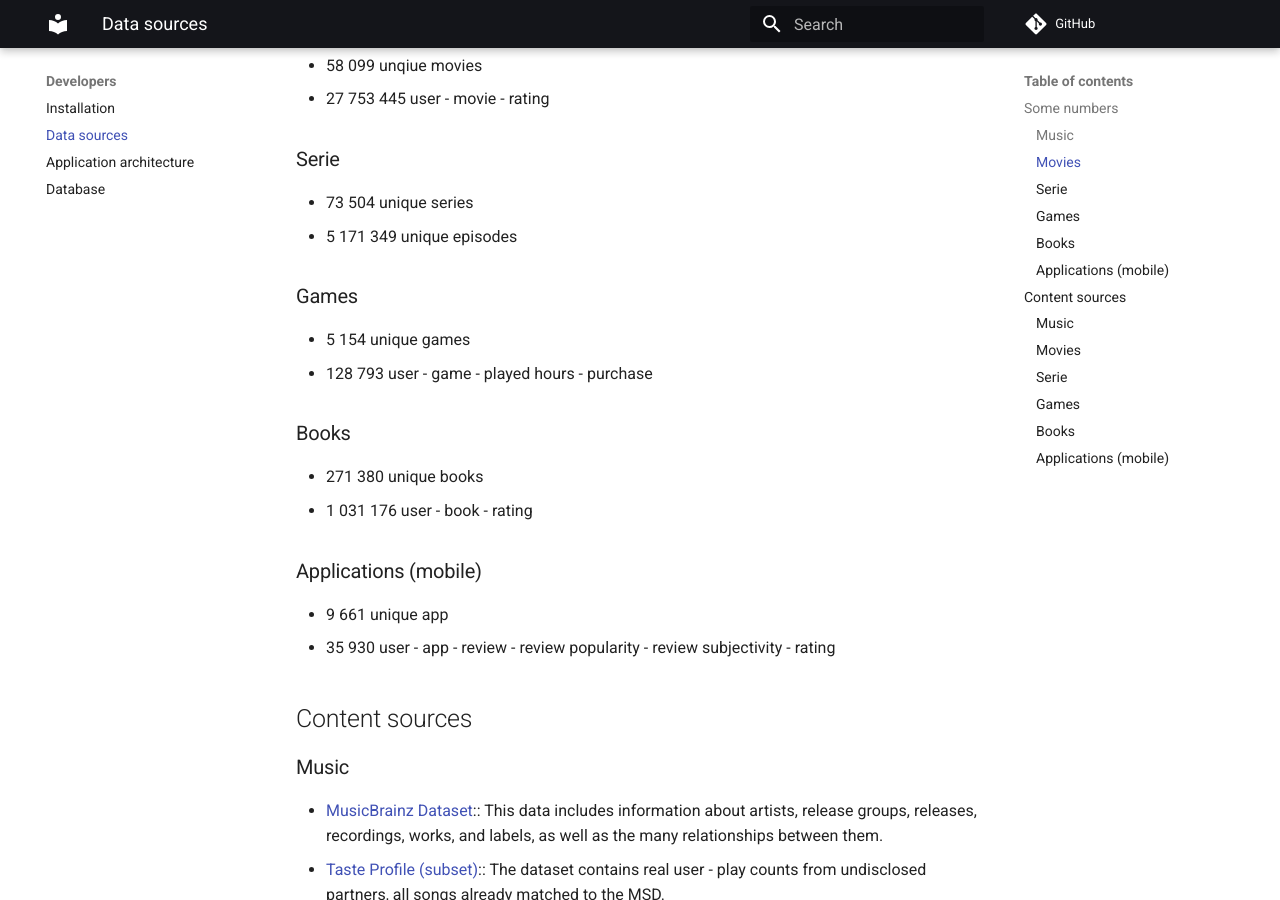
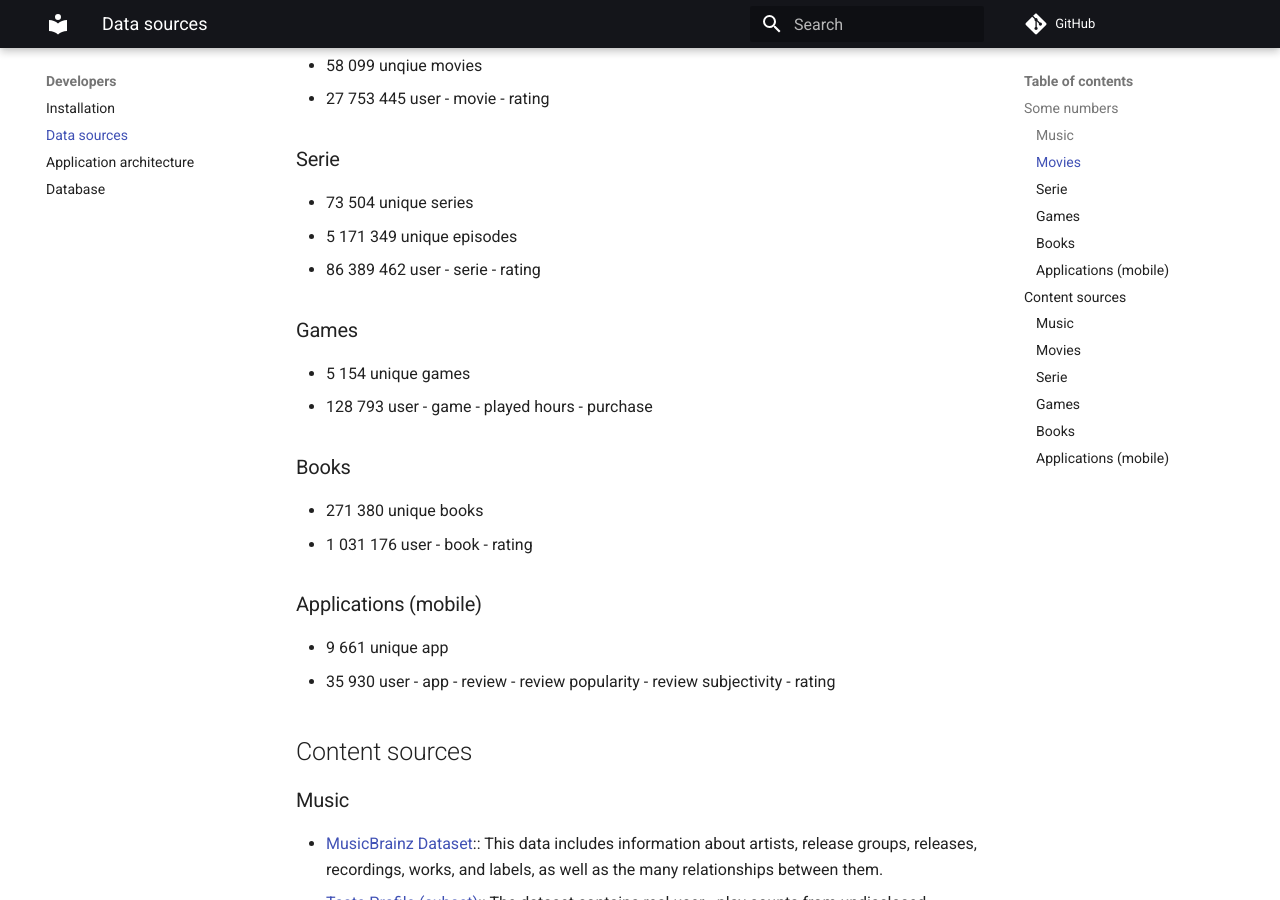
Before and after one commit to RomainCtl/RecoFinement, an MkDocs documentation site: the page built from docs/developers/datasources.md, in a window 1280 px wide and 900 px high, scrolled down 1165 px. Built offline with MkDocs 1.6.1 and Material for MkDocs 9.7.7, drawn with Linux system fonts in a browser that asks for light colours; comment, search, counter and statistics services are not loaded.

Commit message:
Add numbers about series rating

```diff
--- a/docs/developers/datasources.md
+++ b/docs/developers/datasources.md
@@ -23,6 +23,7 @@
 
 - 73 504 unique series
 - 5 171 349 unique episodes
+- 86 389 462 user - serie - rating
 
 ### Games
 
```
